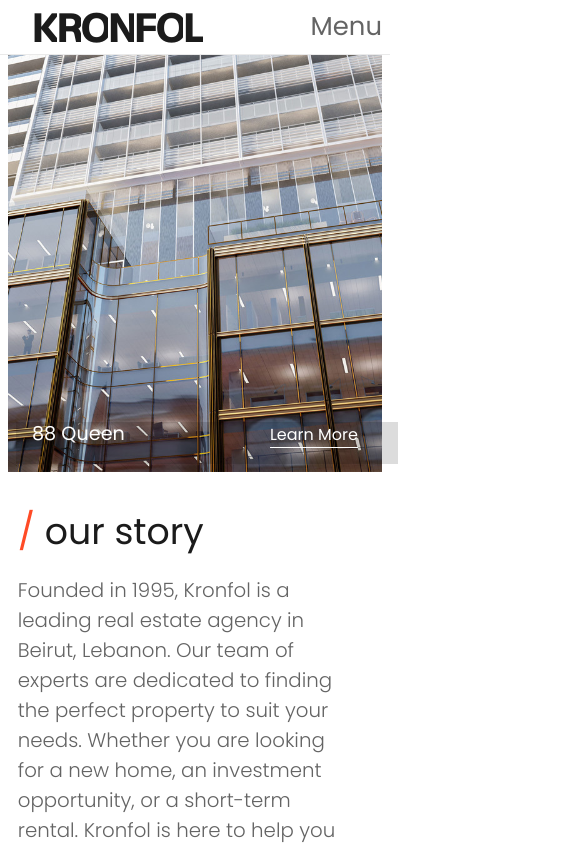
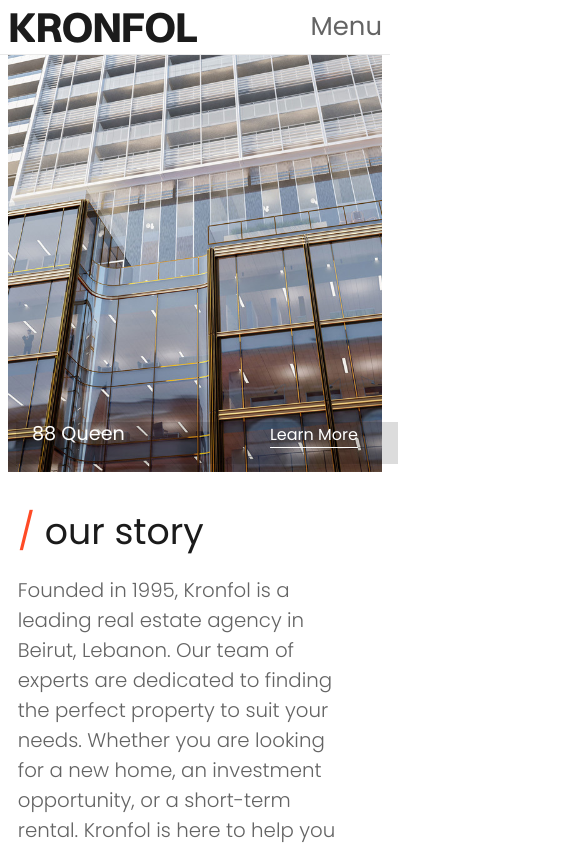
Before and after one commit to shehabwaleedd/kronfol, a React (Create React App) app: page / in a window 390 px wide. Shown: the top 844 px of the page, 585 px wide, since content can reach past the window. Built offline with nearby package versions, Linux system fonts and the light colour scheme; a web font is replaced by a local one.

Commit message:
Update navbar and story styles

```diff
--- a/src/components/navbar/style.module.scss
+++ b/src/components/navbar/style.module.scss
@@ -18,8 +18,10 @@
         transition: all 0.2s cubic-bezier(0.16, 1, 0.3, 1);
         overflow: hidden;
         width: 100%;
-
         padding-left: 2rem;
+        @media (max-width: 1268px) {
+            padding-left: 0.5rem;
+        }
         &_anim {
             display: flex;
             width: 100%;
--- a/src/components/story/style.module.scss
+++ b/src/components/story/style.module.scss
@@ -7,6 +7,7 @@
     height: 100%;
     margin-top: 5rem;
     margin-bottom: 5rem;
+    overflow: hidden;
 
     @media (max-width: 1277px) {
         grid-template-columns: 1fr;
```
